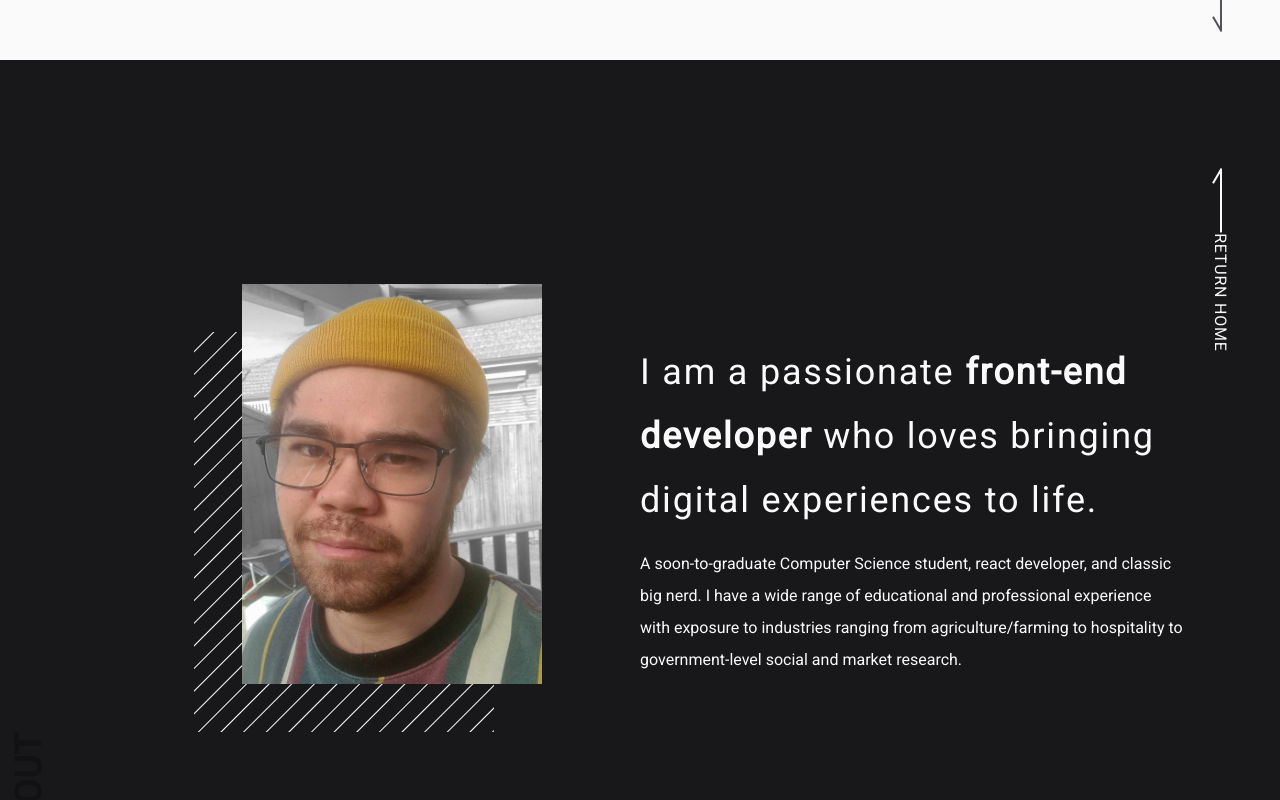
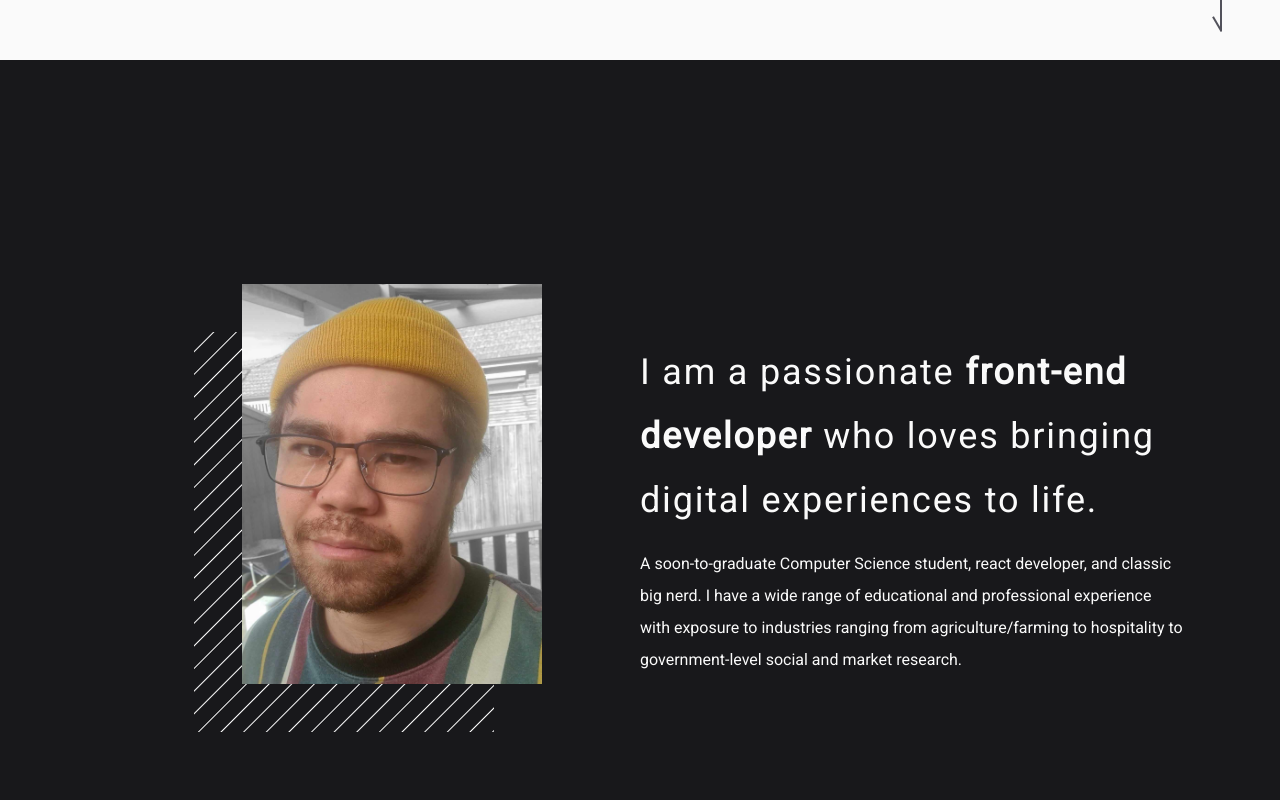
Before and after one commit to williamalowe/portfolio, a Next.js app: page / in a window 1280 px wide. Shown: the part 740-1540 px from the top of the page. Built offline with nearby package versions, Linux system fonts and the light colour scheme.

Commit message:
refactor: remove sideheader and return arrow from about component

```diff
--- a/src/components/about.tsx
+++ b/src/components/about.tsx
@@ -25,14 +25,6 @@ export default function About() {
           </p>
         </div>
       </div>
-      <h3 className="absolute -left-8 bottom-12 text-4xl text-zinc-950/40 font-bold tracking-wide uppercase -rotate-90">
-        About
-      </h3>
-      <div className="absolute top-16 right-0">
-        <ReturnArrow
-          isDark={true}
-        />
-      </div>
       <Link className="absolute bottom-2 left-[50%]" href="#projects">
         <BsCaretDownFill />
       </Link>
```
